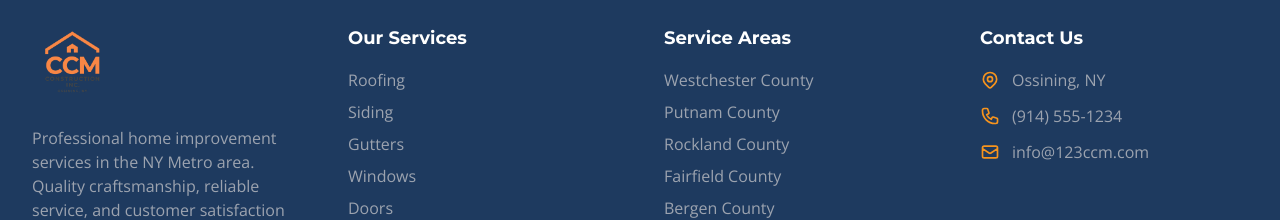
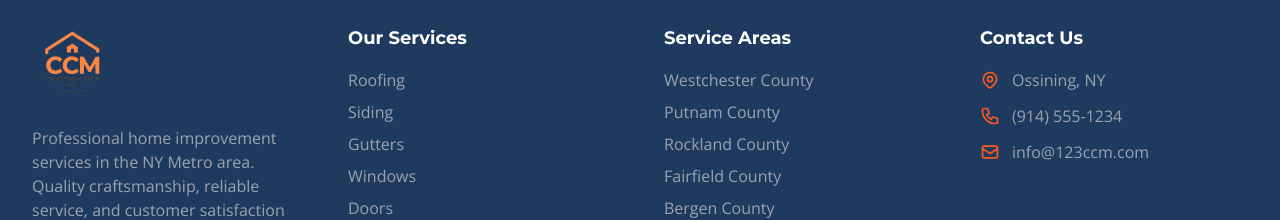
Before and after one commit to asotorod/ccm-website, a React (Vite) app: page / in a window 1280 px wide. Shown: the part 6018-6238 px from the top of the page. Built offline with nearby package versions, Linux system fonts and the light colour scheme.

Commit message:
Update Footer with blood orange #FF5722

```diff
--- a/src/components/Footer.jsx
+++ b/src/components/Footer.jsx
@@ -36,17 +36,17 @@ function Footer() {
               Professional home improvement services in the NY Metro area. Quality craftsmanship, reliable service, and customer satisfaction guaranteed.
             </p>
             <div className="flex gap-4">
-              <a href="#" className="text-gray-400 hover:text-[#F7941D] transition-colors" aria-label="Facebook">
+              <a href="#" className="text-gray-400 hover:text-[#FF5722] transition-colors" aria-label="Facebook">
                 <svg className="w-6 h-6" fill="currentColor" viewBox="0 0 24 24">
                   <path d="M18.77,7.46H14.5v-1.9c0-.9.6-1.1,1-1.1h3V.5h-4.33C10.24.5,9.5,3.44,9.5,5.32v2.15h-3v4h3v12h5v-12h3.85l.42-4Z"/>
                 </svg>
               </a>
-              <a href="#" className="text-gray-400 hover:text-[#F7941D] transition-colors" aria-label="Instagram">
+              <a href="#" className="text-gray-400 hover:text-[#FF5722] transition-colors" aria-label="Instagram">
                 <svg className="w-6 h-6" fill="currentColor" viewBox="0 0 24 24">
                   <path d="M12,2.16c3.2,0,3.58,0,4.85.07,3.25.15,4.77,1.69,4.92,4.92.06,1.27.07,1.65.07,4.85s0,3.58-.07,4.85c-.15,3.23-1.66,4.77-4.92,4.92-1.27.06-1.65.07-4.85.07s-3.58,0-4.85-.07c-3.26-.15-4.77-1.7-4.92-4.92-.06-1.27-.07-1.65-.07-4.85s0-3.58.07-4.85C2.38,3.92,3.9,2.38,7.15,2.23,8.42,2.18,8.8,2.16,12,2.16ZM12,0C8.74,0,8.33,0,7.05.07c-4.27.2-6.78,2.71-7,7C0,8.33,0,8.74,0,12s0,3.67.07,4.95c.2,4.27,2.71,6.78,7,7C8.33,24,8.74,24,12,24s3.67,0,4.95-.07c4.27-.2,6.78-2.71,7-7C24,15.67,24,15.26,24,12s0-3.67-.07-4.95c-.2-4.27-2.71-6.78-7-7C15.67,0,15.26,0,12,0Zm0,5.84A6.16,6.16,0,1,0,18.16,12,6.16,6.16,0,0,0,12,5.84ZM12,16a4,4,0,1,1,4-4A4,4,0,0,1,12,16ZM18.41,4.15a1.44,1.44,0,1,0,1.44,1.44A1.44,1.44,0,0,0,18.41,4.15Z"/>
                 </svg>
               </a>
-              <a href="#" className="text-gray-400 hover:text-[#F7941D] transition-colors" aria-label="Google">
+              <a href="#" className="text-gray-400 hover:text-[#FF5722] transition-colors" aria-label="Google">
                 <svg className="w-6 h-6" fill="currentColor" viewBox="0 0 24 24">
                   <path d="M12.48 10.92v3.28h7.84c-.24 1.84-.853 3.187-1.787 4.133-1.147 1.147-2.933 2.4-6.053 2.4-4.827 0-8.6-3.893-8.6-8.72s3.773-8.72 8.6-8.72c2.6 0 4.507 1.027 5.907 2.347l2.307-2.307C18.747 1.44 16.133 0 12.48 0 5.867 0 .307 5.387.307 12s5.56 12 12.173 12c3.573 0 6.267-1.173 8.373-3.36 2.16-2.16 2.84-5.213 2.84-7.667 0-.76-.053-1.467-.173-2.053H12.48z"/>
                 </svg>
@@ -60,7 +60,7 @@ function Footer() {
             <ul className="space-y-2">
               {services.map((service) => (
                 <li key={service}>
-                  <a href="/#services" className="text-gray-400 hover:text-[#F7941D] transition-colors">
+                  <a href="/#services" className="text-gray-400 hover:text-[#FF5722] transition-colors">
                     {service}
                   </a>
                 </li>
@@ -74,7 +74,7 @@ function Footer() {
             <ul className="space-y-2">
               {serviceAreas.map((area) => (
                 <li key={area}>
-                  <a href="/#service-areas" className="text-gray-400 hover:text-[#F7941D] transition-colors">
+                  <a href="/#service-areas" className="text-gray-400 hover:text-[#FF5722] transition-colors">
                     {area}
                   </a>
                 </li>
@@ -87,25 +87,25 @@ function Footer() {
             <h3 className="text-white font-heading font-bold text-lg mb-4">Contact Us</h3>
             <ul className="space-y-3">
               <li className="flex items-start gap-3">
-                <svg className="w-5 h-5 text-[#F7941D] mt-0.5 flex-shrink-0" fill="none" stroke="currentColor" viewBox="0 0 24 24">
+                <svg className="w-5 h-5 text-[#FF5722] mt-0.5 flex-shrink-0" fill="none" stroke="currentColor" viewBox="0 0 24 24">
                   <path strokeLinecap="round" strokeLinejoin="round" strokeWidth={2} d="M17.657 16.657L13.414 20.9a1.998 1.998 0 01-2.827 0l-4.244-4.243a8 8 0 1111.314 0z" />
                   <path strokeLinecap="round" strokeLinejoin="round" strokeWidth={2} d="M15 11a3 3 0 11-6 0 3 3 0 016 0z" />
                 </svg>
                 <span className="text-gray-400">Ossining, NY</span>
               </li>
               <li className="flex items-center gap-3">
-                <svg className="w-5 h-5 text-[#F7941D] flex-shrink-0" fill="none" stroke="currentColor" viewBox="0 0 24 24">
+                <svg className="w-5 h-5 text-[#FF5722] flex-shrink-0" fill="none" stroke="currentColor" viewBox="0 0 24 24">
                   <path strokeLinecap="round" strokeLinejoin="round" strokeWidth={2} d="M3 5a2 2 0 012-2h3.28a1 1 0 01.948.684l1.498 4.493a1 1 0 01-.502 1.21l-2.257 1.13a11.042 11.042 0 005.516 5.516l1.13-2.257a1 1 0 011.21-.502l4.493 1.498a1 1 0 01.684.949V19a2 2 0 01-2 2h-1C9.716 21 3 14.284 3 6V5z" />
                 </svg>
-                <a href="tel:+19145551234" className="text-gray-400 hover:text-[#F7941D] transition-colors">
+                <a href="tel:+19145551234" className="text-gray-400 hover:text-[#FF5722] transition-colors">
                   (914) 555-1234
                 </a>
               </li>
               <li className="flex items-center gap-3">
-                <svg className="w-5 h-5 text-[#F7941D] flex-shrink-0" fill="none" stroke="currentColor" viewBox="0 0 24 24">
+                <svg className="w-5 h-5 text-[#FF5722] flex-shrink-0" fill="none" stroke="currentColor" viewBox="0 0 24 24">
                   <path strokeLinecap="round" strokeLinejoin="round" strokeWidth={2} d="M3 8l7.89 5.26a2 2 0 002.22 0L21 8M5 19h14a2 2 0 002-2V7a2 2 0 00-2-2H5a2 2 0 00-2 2v10a2 2 0 002 2z" />
                 </svg>
-                <a href="mailto:info@123ccm.com" className="text-gray-400 hover:text-[#F7941D] transition-colors">
+                <a href="mailto:info@123ccm.com" className="text-gray-400 hover:text-[#FF5722] transition-colors">
                   info@123ccm.com
                 </a>
               </li>
@@ -122,8 +122,8 @@ function Footer() {
               © {new Date().getFullYear()} CCM Construction Inc. All rights reserved.
             </p>
             <div className="flex gap-6 text-sm">
-              <a href="#" className="text-gray-500 hover:text-[#F7941D] transition-colors">Privacy Policy</a>
-              <a href="#" className="text-gray-500 hover:text-[#F7941D] transition-colors">Terms of Service</a>
+              <a href="#" className="text-gray-500 hover:text-[#FF5722] transition-colors">Privacy Policy</a>
+              <a href="#" className="text-gray-500 hover:text-[#FF5722] transition-colors">Terms of Service</a>
             </div>
           </div>
         </div>
```
